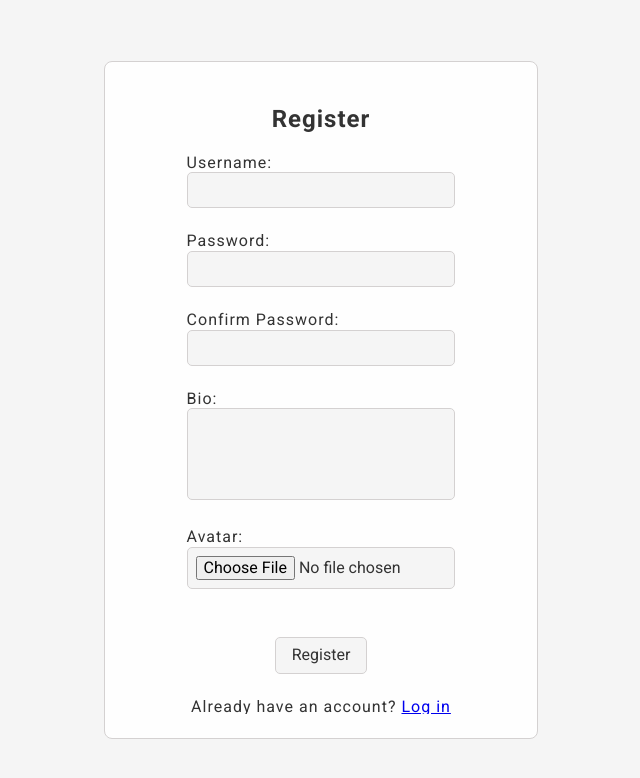
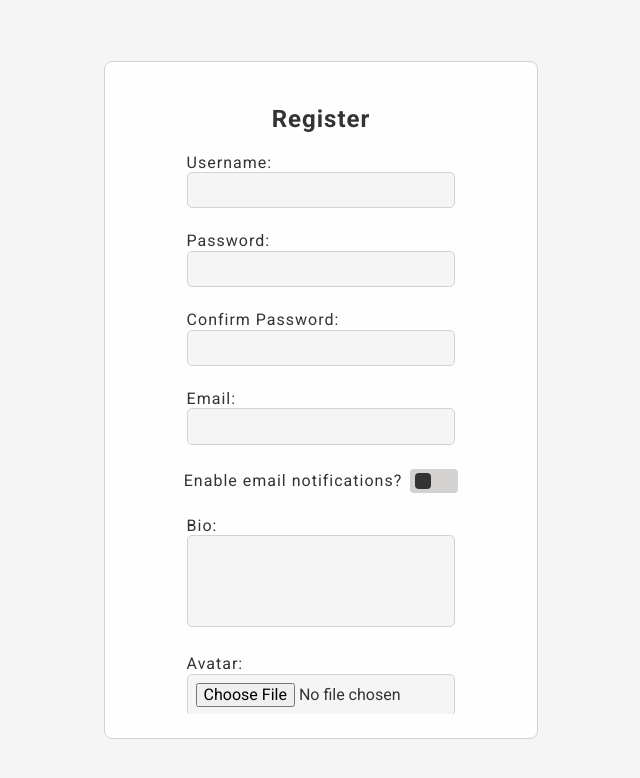
Before and after one commit to dave-forbes/messaging-app, a React (Vite) app in the folder frontend/: page /register in a window 1280 px wide. Shown: the top 778 px of the page, without its empty margins (319-959 px from the left). Built offline with nearby package versions, Linux system fonts and the light colour scheme; no server answers.

Commit message:
update register form
- added fields for email and a toggle for enabling email updates, as well as logic to update the form data to be submitted

```diff
--- a/frontend/src/components/Register/Register.tsx
+++ b/frontend/src/components/Register/Register.tsx
@@ -5,6 +5,7 @@ import { useAuth } from '../../contexts/AuthContext';
 import { useNavigate } from 'react-router-dom';
 import { useDarkMode } from '../../contexts/DarkModeContext';
 import CircularProgress from '@mui/material/CircularProgress';
+import EnableNotifications from '../EnableNotificationToggle/EnableNotificationToggle';
 
 export default function Register() {
   const [formData, setFormData] = useState({
@@ -13,13 +14,22 @@ export default function Register() {
     confirmPassword: '',
     bio: '',
     avatar: '',
+    email: '',
+    notificationsEnabled: false,
   });
   const [error, setError] = useState('');
   const { register, login, loading, setLoading } = useAuth();
   const navigate = useNavigate();
   const { darkMode } = useDarkMode();
 
-  const { username, password, confirmPassword, bio } = formData;
+  const {
+    username,
+    password,
+    confirmPassword,
+    bio,
+    email,
+    notificationsEnabled,
+  } = formData;
 
   const handleChange = (e: any) => {
     if (e.target.name === 'avatar') {
@@ -45,6 +55,13 @@ export default function Register() {
         formData.confirmPassword
       );
     }
+    if (formData.email) {
+      formDataToSend.append('email', formData.email);
+    }
+    formDataToSend.append(
+      'notificationsEnabled',
+      String(formData.notificationsEnabled)
+    );
     if (formData.bio) {
       formDataToSend.append('bio', formData.bio);
     }
@@ -67,6 +84,13 @@ export default function Register() {
       setLoading(false);
       setError(response.toString());
     }
+  };
+
+  const toggleNotifications = () => {
+    setFormData((prevData) => ({
+      ...prevData,
+      notificationsEnabled: !prevData.notificationsEnabled,
+    }));
   };
 
   return (
@@ -115,6 +139,21 @@ export default function Register() {
               />
             </div>
             <div className="inputGroup">
+              <label htmlFor="email">Email:</label>
+              <input
+                type="email"
+                id="email"
+                name="email"
+                value={email}
+                onChange={handleChange}
+                required
+              />
+            </div>
+            <EnableNotifications
+              toggleNotifications={toggleNotifications}
+              notificationsEnabled={notificationsEnabled}
+            />
+            <div className="inputGroup">
               <label htmlFor="bio">Bio:</label>
               <textarea
                 id="bio"
```
